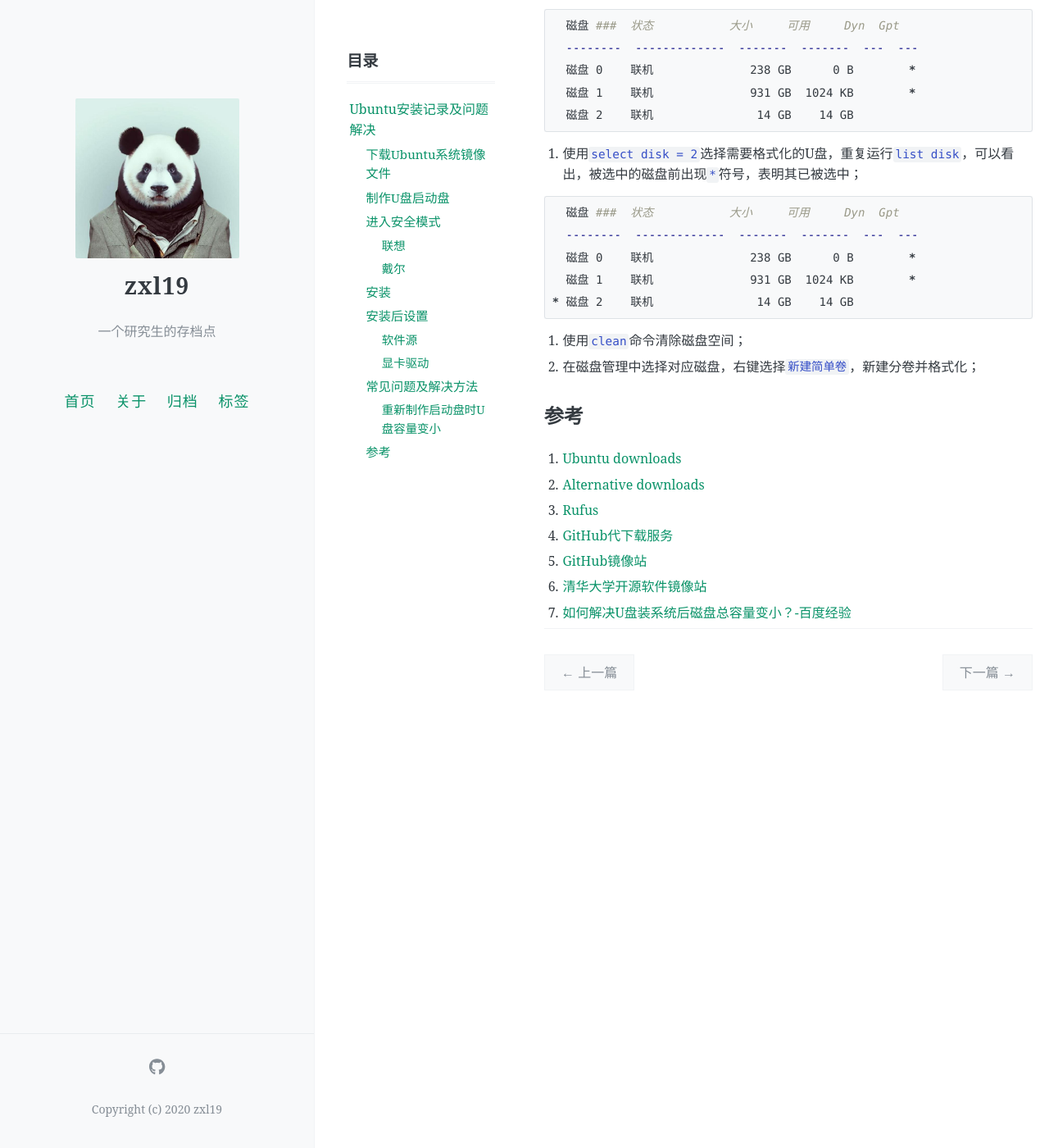
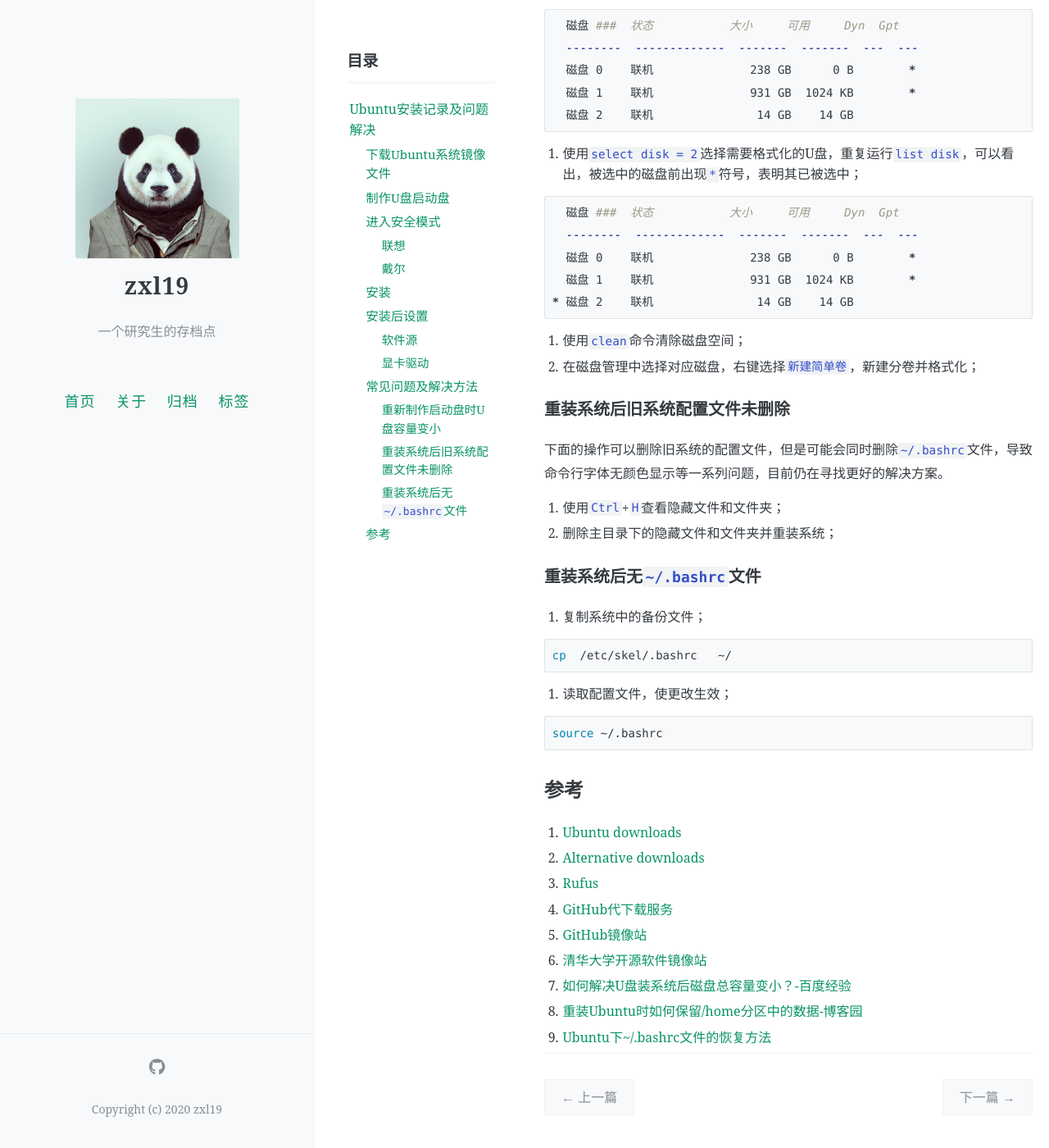
Before and after one commit to zxl19/zxl19.github.io, a Jekyll site: the page built from _posts/2020-06-24-ubuntu-installation.md, in a window 1280 px wide and 1400 px high, scrolled down 1938 px. Shown: the whole window at 82% size. Built offline with Jekyll 4.4.1, drawn with Linux system fonts in a browser that asks for light colours; comment, search, counter and statistics services are not loaded; some of the changed text lies outside the part shown.

Commit message:
Update 2020-06-24-ubuntu-installation.md

````diff
--- a/_posts/2020-06-24-ubuntu-installation.md
+++ b/_posts/2020-06-24-ubuntu-installation.md
@@ -30,17 +30,17 @@ pinned: false
 ### 联想
 
 1. `F2`->`Security`->`Secure Boot`->`Disabled`
-2. `F12`->`USB Disk`->`Install Ubuntu`
+2. `F12`->`USB Boot Disk`->`Install Ubuntu`
 
 ### 戴尔
 
 1. `F12`->`BIOS Setup`->`Secure Boot`->`OFF`
 2. `F12`->`BIOS Setup`->`System Configuration`->`SATA Operation`->`AHCI`
-3. `F12`->`USB Disk`->`Install Ubuntu`
+3. `F12`->`USB Boot Disk`->`Install Ubuntu`
 
 ## 安装
 
-1. 安装时不联网、不下载更新；
+1. 安装时不联网、不下载更新，正常安装；
 2. 清除整个磁盘安装系统，如果不要求分区可以直接使用；
 3. 如果需要硬盘分区，重新安装系统并设置硬盘分区方案，以下是一种分区方案：
 
@@ -48,12 +48,12 @@ pinned: false
 
     分区方案：将系统安装在固态硬盘中，将机械硬盘全部划分给`/home`
 
-    | 目录 | 大小 | 格式 | 类型 |
-    | :------ | :------ | :------ | :------ |
-    | EFI | 1GB | ext4 | 逻辑分区 |
-    | swap | 16GB| swap | 逻辑分区 |
-    | / | 剩余固态硬盘 | ext4 | 主分区 |
-    | /home | 全部机械硬盘 | ext4 | 逻辑分区 |
+    | 分区 | 大小 | 类型 | 位置 | 格式 |
+    | :------ | :------ | :------ | :------ | :------ |
+    | EFI | 1GB | 逻辑分区 | 空间起始位置 | EFI系统分区 |
+    | swap | 16GB| 逻辑分区 | 空间起始位置 | 交换空间 |
+    | / | 剩余固态硬盘 | 主分区 | 空间起始位置 | Ext4日志文件系统 |
+    | /home | 全部机械硬盘 | 逻辑分区 | 空间起始位置 | Ext4日志文件系统 |
 
 ## 安装后设置
 
@@ -96,6 +96,27 @@ pinned: false
 5. 使用`clean`命令清除磁盘空间；
 6. 在磁盘管理中选择对应磁盘，右键选择`新建简单卷`，新建分卷并格式化；
 
+### 重装系统后旧系统配置文件未删除
+
+下面的操作可以删除旧系统的配置文件，但是可能会同时删除`~/.bashrc`文件，导致命令行字体无颜色显示等一系列问题，目前仍在寻找更好的解决方案。
+
+1. 使用`Ctrl`+`H`查看隐藏文件和文件夹；
+2. 删除主目录下的隐藏文件和文件夹并重装系统；
+
+### 重装系统后无`~/.bashrc`文件
+
+1. 复制系统中的备份文件；
+
+```shell
+cp  /etc/skel/.bashrc   ~/
+```
+
+2. 读取配置文件，使更改生效；
+
+```shell
+source ~/.bashrc
+```
+
 ## 参考
 
 1. [Ubuntu downloads](https://ubuntu.com/download)
@@ -105,3 +126,5 @@ pinned: false
 5. [GitHub镜像站](https://github.wuyanzheshui.workers.dev/)
 6. [清华大学开源软件镜像站](https://mirrors.tuna.tsinghua.edu.cn)
 7. [如何解决U盘装系统后磁盘总容量变小？-百度经验](https://jingyan.baidu.com/article/59703552e754e48fc00740ed.html)
+8. [重装Ubuntu时如何保留/home分区中的数据-博客园](https://www.cnblogs.com/maowang1991/p/3270441.html)
+9. [Ubuntu下~/.bashrc文件的恢复方法](https://blog.csdn.net/yucicheung/article/details/79334998)
````
